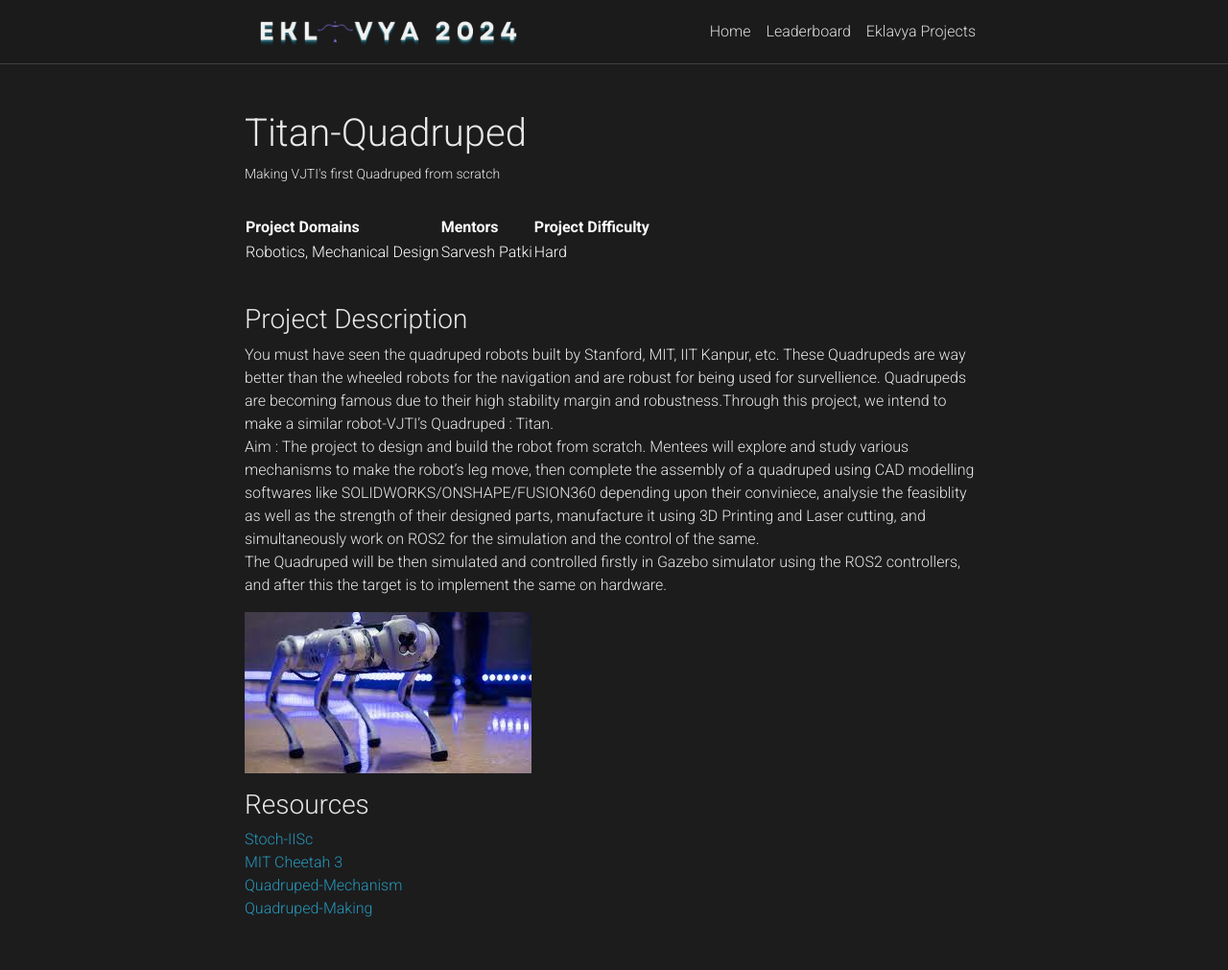
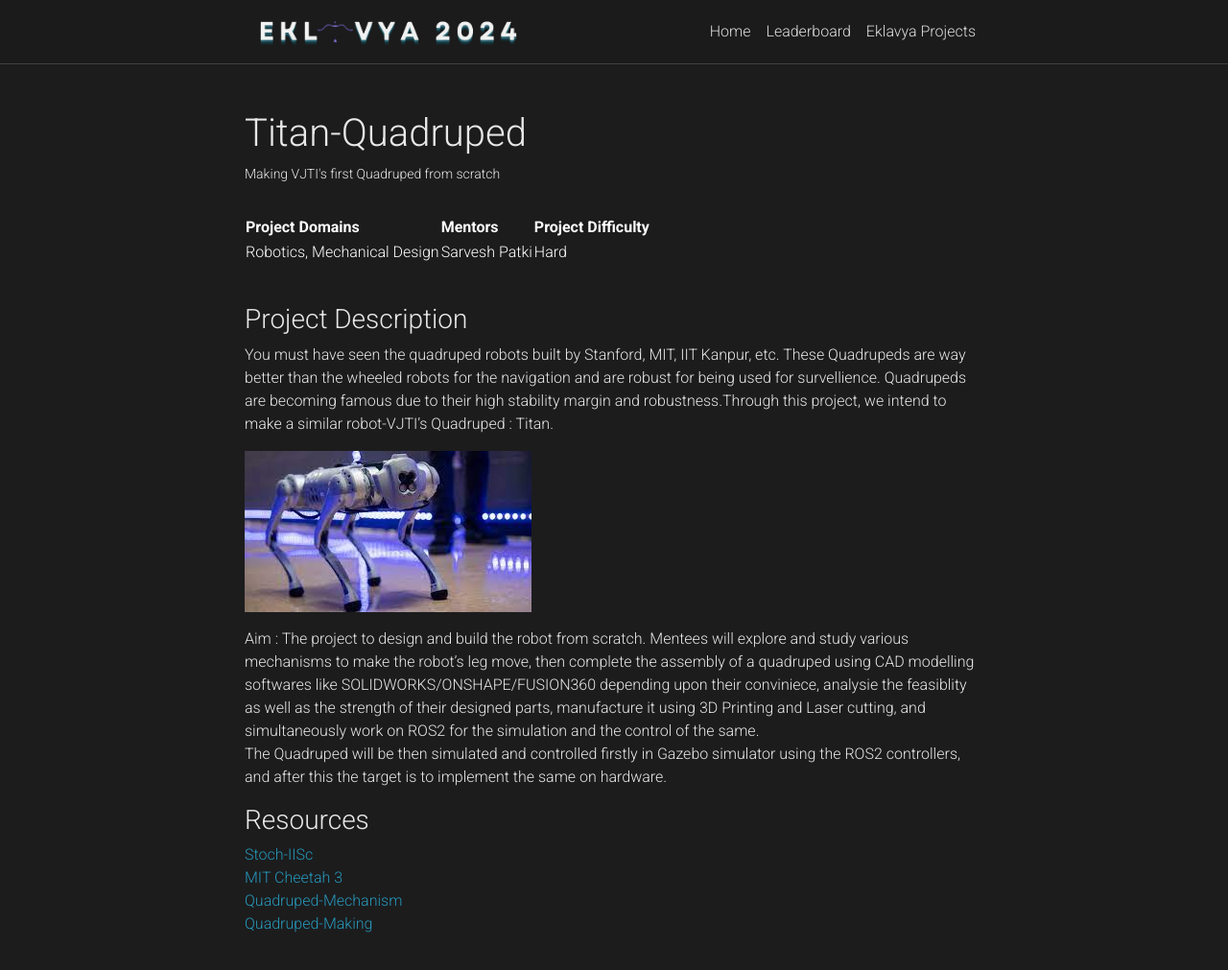
Before and after one commit to SRA-VJTI/eklavya.github.io, a Jekyll site: the page built from _projects/Titan-Quadruped.md, in a window 1280 px wide and 1061 px high. Shown: the top 1011 px of the window at 96% size. Built offline with Jekyll 4.4.1, drawn with Linux system fonts in a browser that asks for light colours; comment, search, counter and statistics services are not loaded; a style sheet for code colours, icons or effects is not loaded.

Commit message:
[UPDATE]: Added the TitanQuadrued project

```diff
--- a/_projects/Titan-Quadruped.md
+++ b/_projects/Titan-Quadruped.md
@@ -13,10 +13,11 @@ importance: 1
 
 ### Project Description
 You must have seen the quadruped robots built by Stanford, MIT, IIT Kanpur, etc. These Quadrupeds are way better than the wheeled robots for the navigation and are robust for being used for survellience. Quadrupeds are becoming famous due to their high stability margin and robustness.Through this project, we intend to make a similar robot-VJTI's Quadruped : Titan.<br>
+
+![Quadruped.jpeg](/assets/img/Titan.jpeg)
+
 Aim : The project to design and build the robot from scratch. Mentees will explore and study various mechanisms to make the robot's leg move, then complete the assembly of a quadruped using CAD modelling softwares like SOLIDWORKS/ONSHAPE/FUSION360 depending upon their conviniece, analysie the feasiblity as well as the strength of their designed parts, manufacture it using 3D Printing and Laser cutting, and simultaneously work on ROS2 for the simulation and the control of the same. <br>
 The Quadruped will be then simulated and controlled firstly in Gazebo simulator using the ROS2 controllers, and after this the target is to implement the same on hardware.
-
-![Quadruped.jpeg](/assets/img/Titan.jpeg)
 
 
 ### Resources
```
